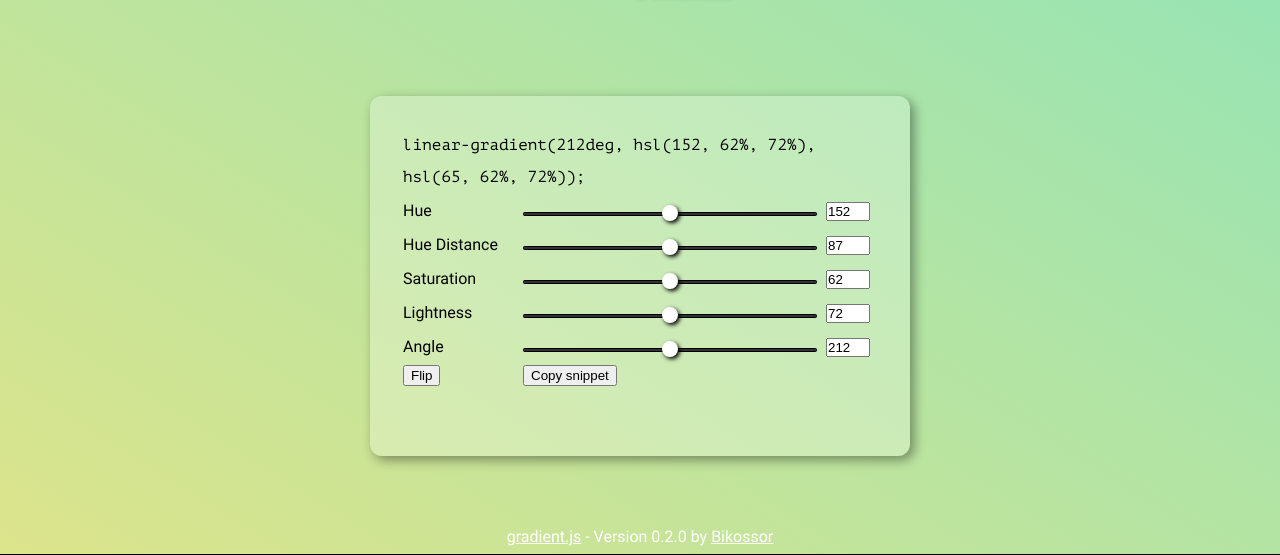
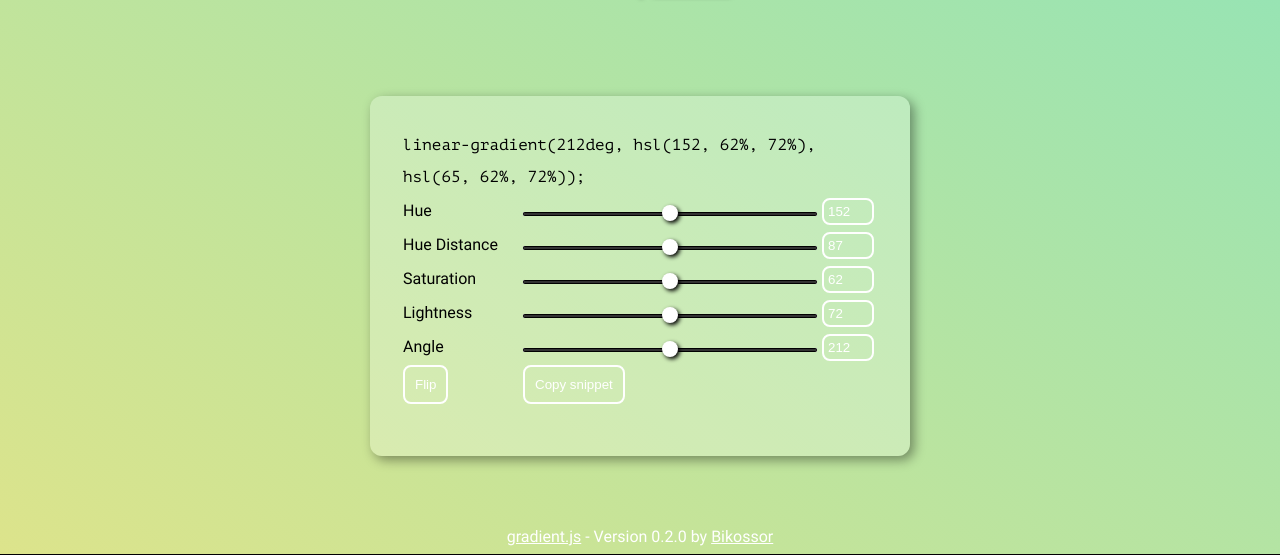
Before and after one commit to Bikossor/gradient.js, a website: page docs/index.html in a window 1280 px wide. Shown: the part 245-800 px from the top of the page. Drawn offline with nearby package versions, Linux system fonts and the light colour scheme; files that its build step writes are made by us from their sources.

Commit message:
impriving appearence

```diff
--- a/docs/assets/styles/main.less
+++ b/docs/assets/styles/main.less
@@ -57,6 +57,19 @@ tr.row {
 
 input[type="text"] {
     width: 40px;
+    background: transparent;
+    border: 2px solid white;
+    color: white;
+    padding: 4px;
+    border-radius: 8px;
+    cursor: pointer;
 }
-
+button {
+    background: transparent;
+    border: 2px solid white;
+    color: white;
+    padding: 10px;
+    border-radius: 8px;
+    cursor: pointer;
+}
 @import "_mediaQueries.less";
```
